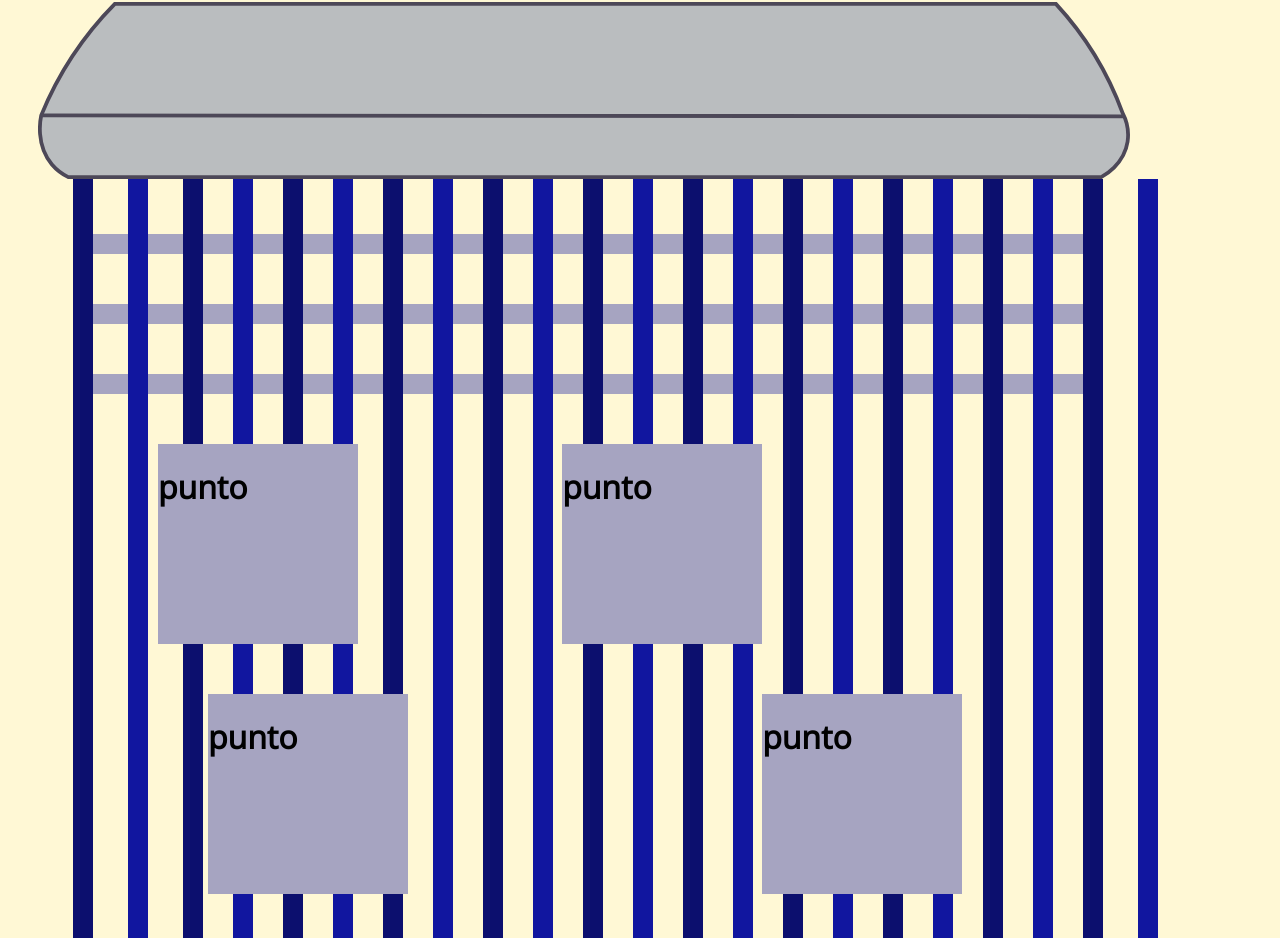
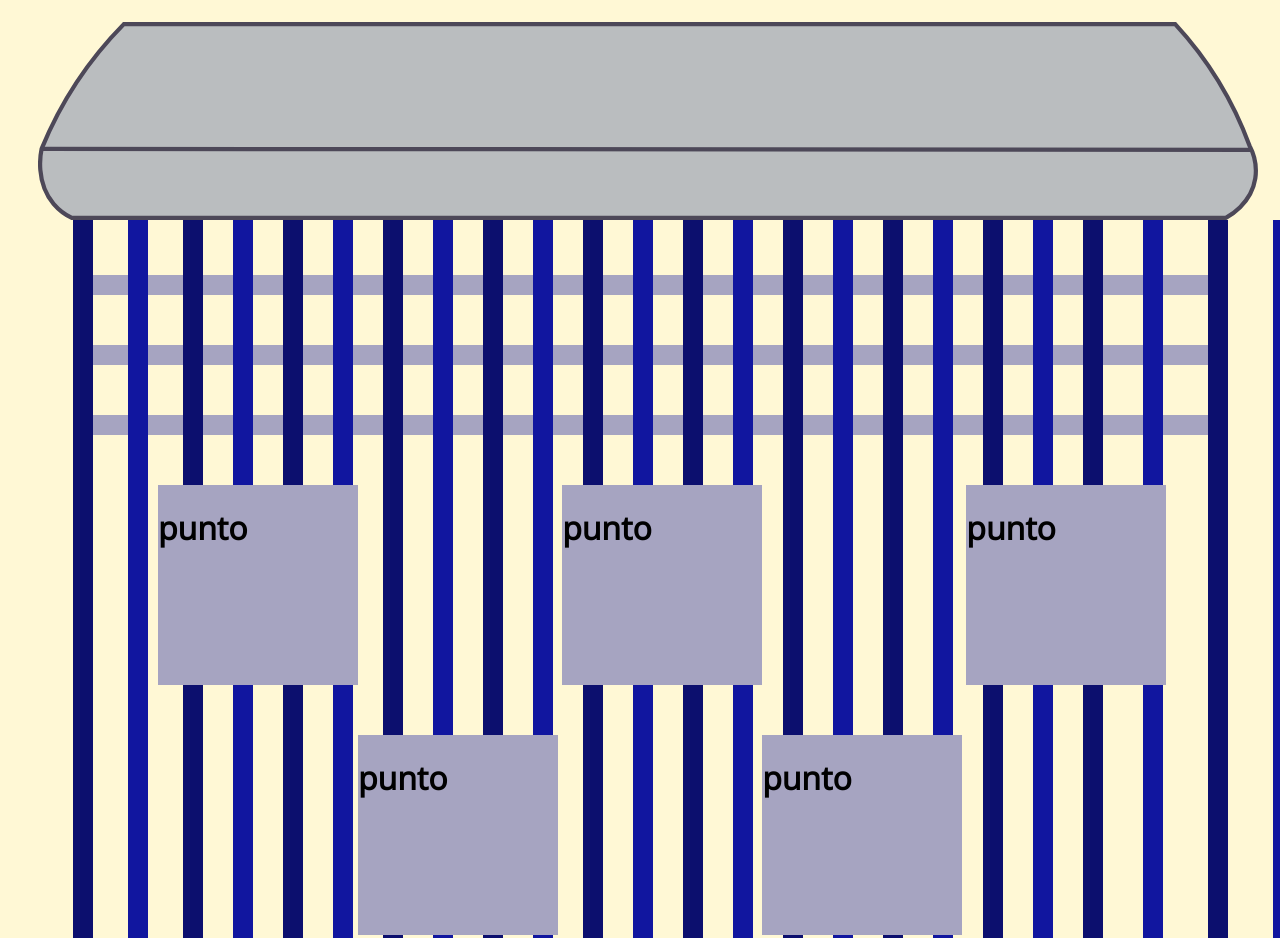
Before and after one commit to ame-catha/m02-g14, a plain HTML site: page index.html in a window 1280 px wide. Shown: the part 1789-2727 px from the top of the page. Drawn offline with nearby package versions, Linux system fonts and the light colour scheme; a web font is replaced by a local one.

Commit message:
arreglos

```diff
--- a/style.css
+++ b/style.css
@@ -1,7 +1,7 @@
 
 body{
 	background-color: #FFF8D5;
-	width: 90%;
+	width: 100%;
 	font-family: 'Open Sans', sans-serif;
 	position: relative;
 
@@ -260,7 +260,7 @@ body{
 
 .franjas {
 	display: inline-block;
-	width: 90%;
+	float: center;
 }
 
 #franja1{
@@ -433,10 +433,25 @@ body{
     width: 20px;
     height: 1000px;
     background-color: #11169f;
-    margin-left: 1130px;
+    margin-left: 1135px;
     margin-top: -1000px;
 }
 
+#franja23{
+    width: 20px;
+    height: 1000px;
+    background-color: #0c0f6e;
+    margin-left: 1200px;
+    margin-top: -1000px;
+}
+
+#franja24{
+    width: 20px;
+    height: 1000px;
+    background-color: #11169f;
+    margin-left: 1265px;
+    margin-top: -1000px;
+}
 
 
 #lineah1 {
@@ -571,5 +586,5 @@ body{
 
 
 .info-footer {
-	margin-top: 2500px;
+	margin-top: 90%;
 }
```
